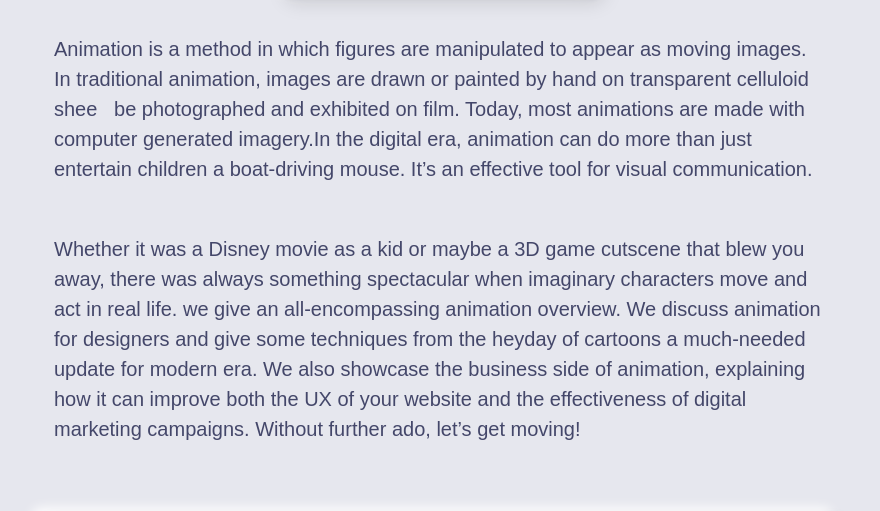
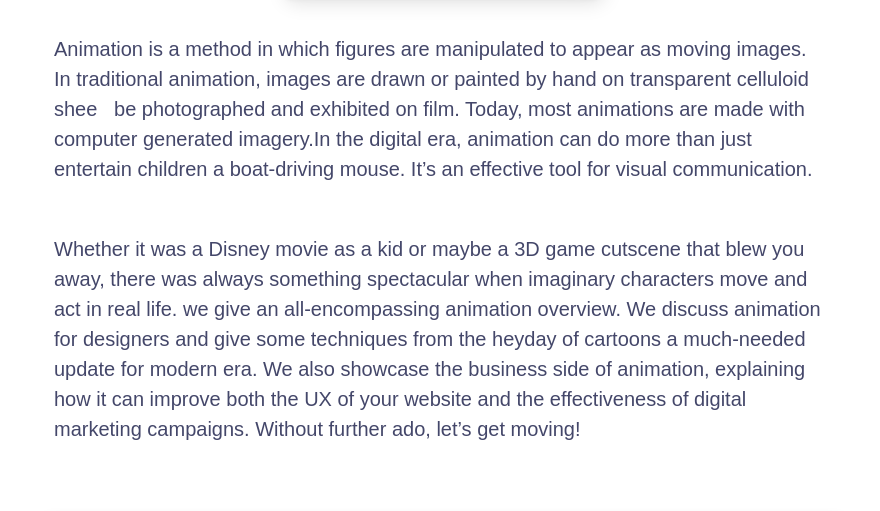
Before and after one commit to yagneshpatel12/Neumorphism-Ui, a plain HTML site: page index.html in a window 1280 px wide. Shown: the part 104-615 px from the top of the page, without its empty margins (202-1082 px from the left). Drawn offline with nearby package versions, Linux system fonts and the light colour scheme.

Commit message:
initial commit

```diff
--- a/style.css
+++ b/style.css
@@ -6,7 +6,7 @@
 
 }
 body{
-    background-color: #e6e7ee;
+    background-color: white;
 }
 .main{
     width: 100vw;
```
